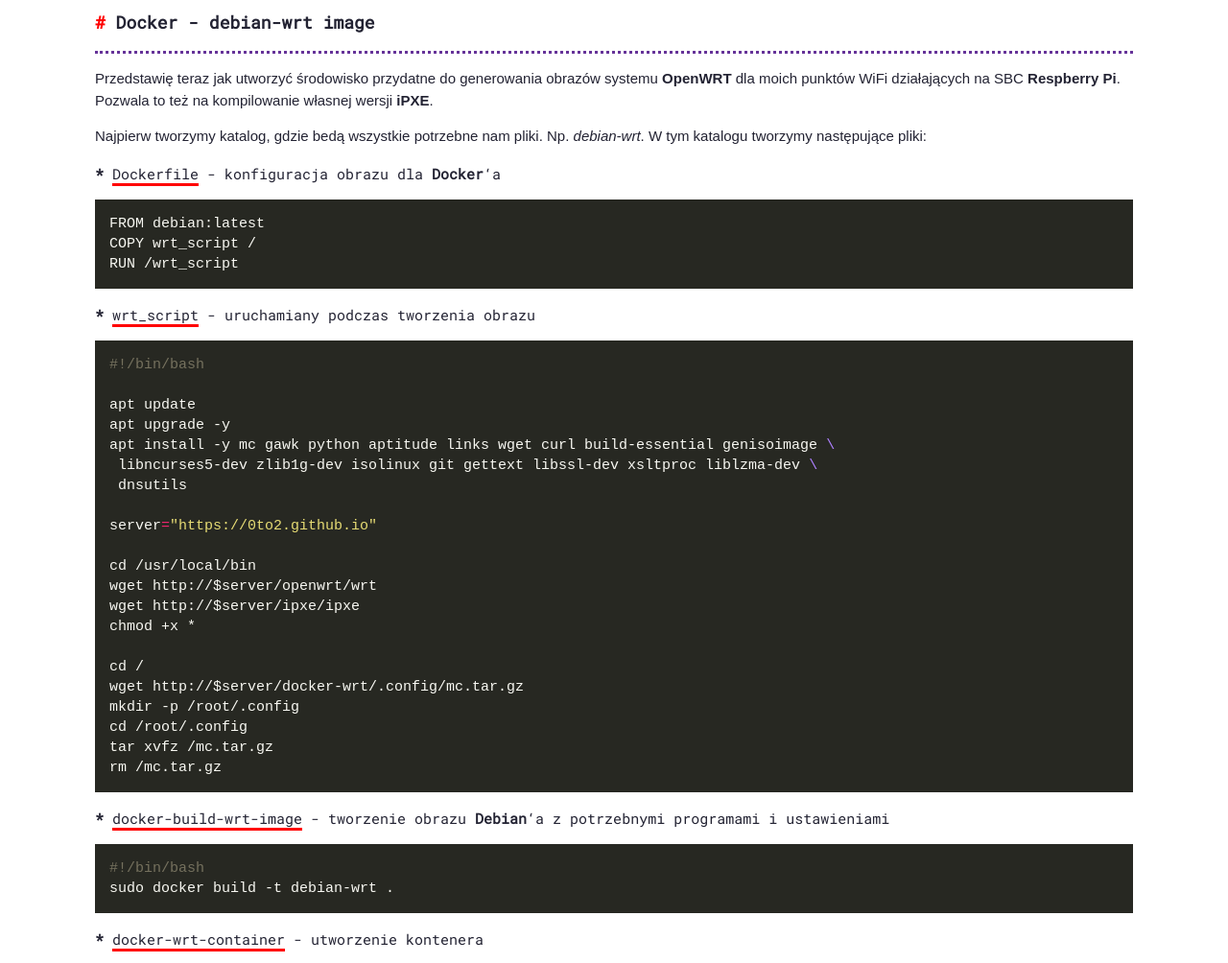
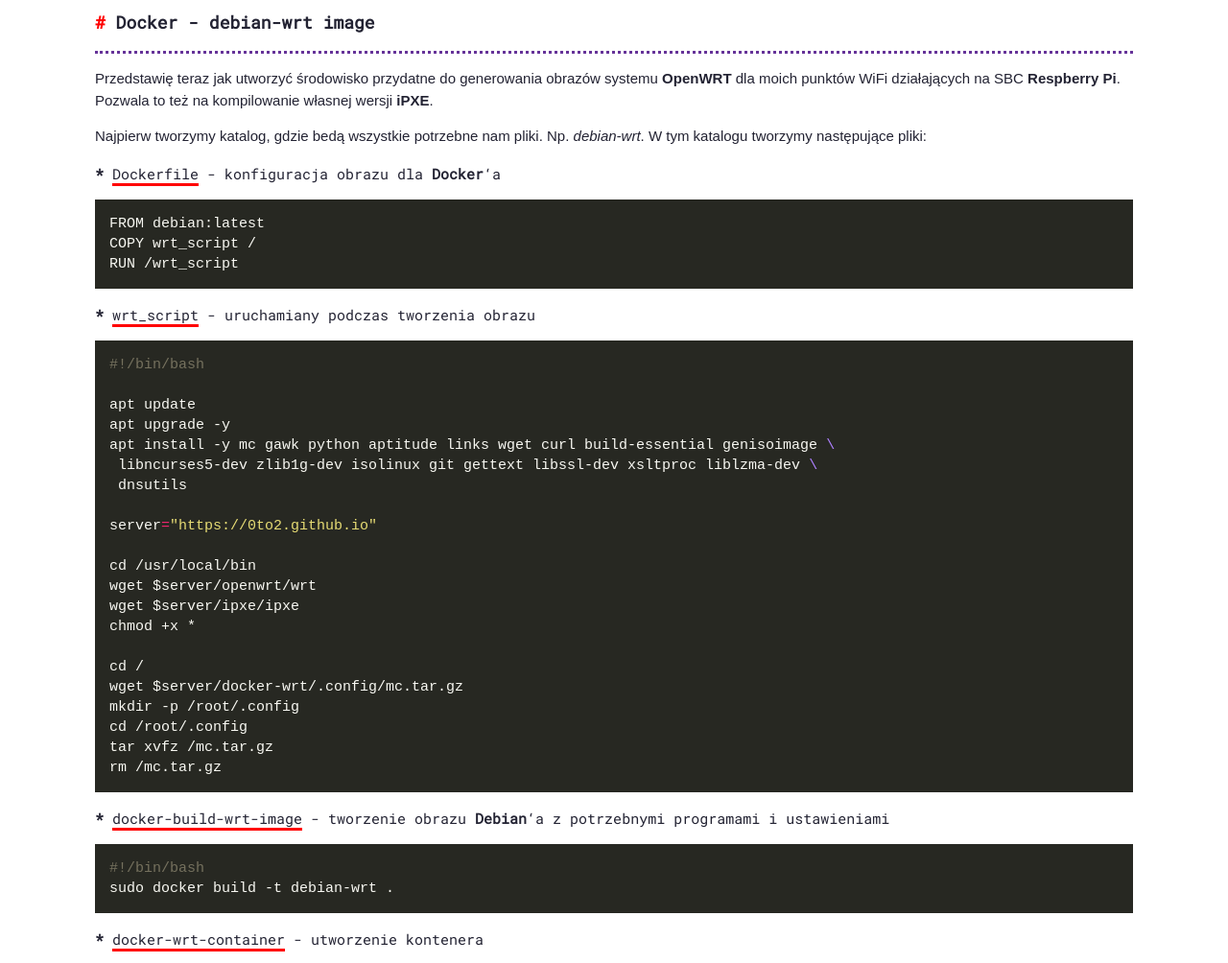
Before and after one commit to 0to2/0to2.github.io, a plain HTML site: page posts/it/docker/index.html in a window 1280 px wide. Shown: the part 64-1068 px from the top of the page at 96% size. Drawn offline with Linux system fonts and the light colour scheme.

Commit message:
rebuilding site śro, 29 kwi 2020, 04:40:26 CEST

```diff
--- a/posts/it/docker/index.html
+++ b/posts/it/docker/index.html
@@ -65,12 +65,12 @@ apt install -y mc gawk python aptitude links wget curl build-essential genisoima
 server<span style="color:#f92672">=</span><span style="color:#e6db74">&#34;https://0to2.github.io&#34;</span>
 
 cd /usr/local/bin
-wget http://$server/openwrt/wrt
-wget http://$server/ipxe/ipxe
+wget $server/openwrt/wrt
+wget $server/ipxe/ipxe
 chmod +x *
 
 cd /
-wget http://$server/docker-wrt/.config/mc.tar.gz
+wget $server/docker-wrt/.config/mc.tar.gz
 mkdir -p /root/.config
 cd /root/.config
 tar xvfz /mc.tar.gz
```
